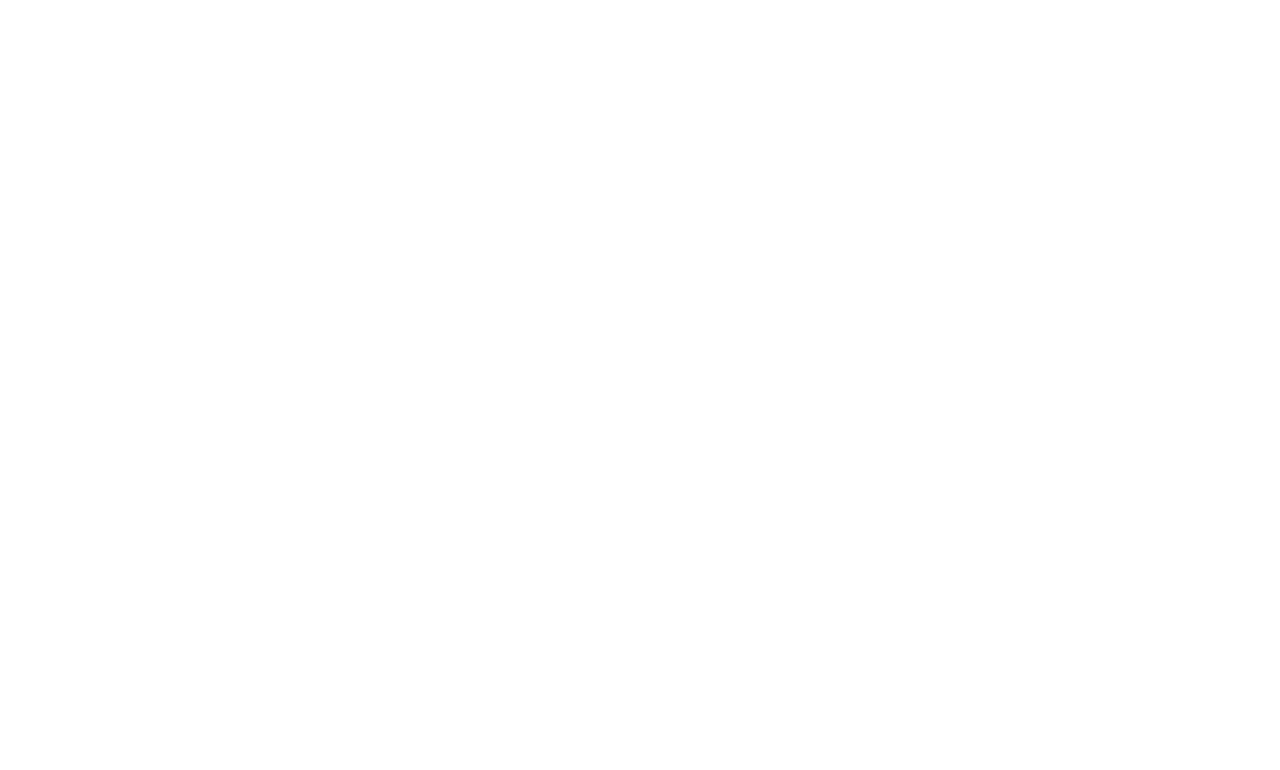
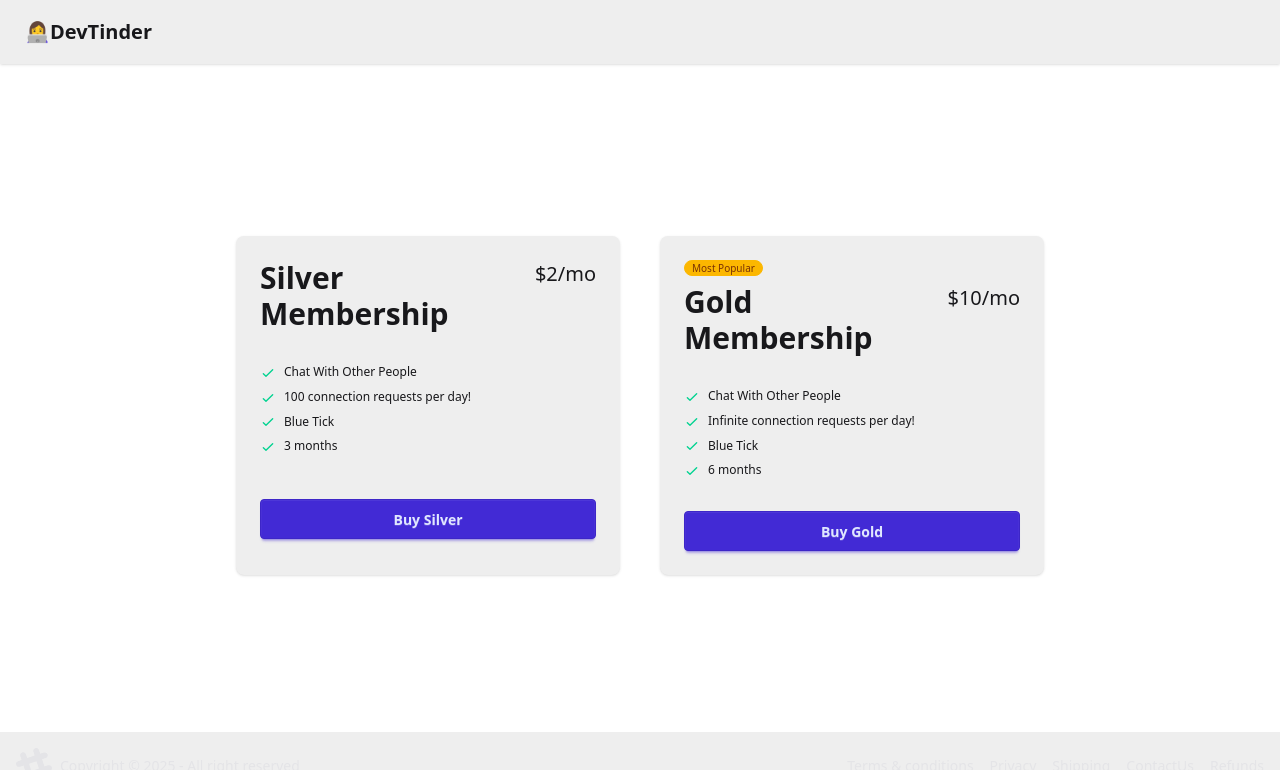
Before and after one commit to itssShiva/devTinder-web, a React (Vite) app: page /premium in a window 1280 px wide. Before the commit this address had no page. Shown: the top 770 px of the page. Built offline with nearby package versions, Linux system fonts and the light colour scheme; no server answers.

Commit message:
premium page created

```diff
--- a/src/App.jsx
+++ b/src/App.jsx
@@ -15,6 +15,7 @@ import TermsAndConditions from "./components/TermsAndConditions.jsx";
 import Privacy from "./components/Privacy.jsx";
 import ContactUs from "./components/ContactUs.jsx";
 import Refunds from "./components/Refunds.jsx";
+import Premium from "./components/Premium.jsx";
 
 function App() {
   return (
@@ -35,6 +36,7 @@ function App() {
           <Route path='/privacy' element={<Privacy/>}/>
           <Route path='/contactus' element={<ContactUs/>}/>
           <Route path='/refunds' element={<Refunds/>}/>
+          <Route path='/premium' element={<Premium/>}/>
           </Route>
       </Routes>
     </BrowserRouter>
--- a/src/components/Navbar.jsx
+++ b/src/components/Navbar.jsx
@@ -68,6 +68,9 @@ try {
                 <Link to={'/requests'}>Requests</Link>
               </li>
               <li>
+                <Link to={'/premium'}>Premium</Link>
+              </li>
+              <li>
                 <a onClick={handleLogout}>Logout</a>
               </li>
             </ul>
--- /dev/null
+++ b/src/components/Premium.jsx
@@ -0,0 +1,84 @@
+import React from 'react'
+import { BASE_URL } from '../utils/Constant'
+
+
+const Premium = () => {
+
+  const handleBuy=async(type)=>{
+    const res=await axios.post(BASE_URL+'/payment/create',{
+      membershipType:type
+    },{withCredentials:true}
+  )
+
+  console.log(res);
+  }
+  return (
+    <div className='flex justify-center my-43 gap-10'>
+        <div className="card w-96 bg-base-300 shadow-sm max-h-[500px]">
+  <div className="card-body">
+    <div className="flex justify-between">
+      <h2 className="text-3xl font-bold">Silver Membership</h2>
+      <span className="text-xl">$2/mo</span>
+    </div>
+    <ul className="mt-6 flex flex-col gap-2 text-xs">
+      <li>
+        <svg xmlns="http://www.w3.org/2000/svg" className="size-4 me-2 inline-block text-success" fill="none" viewBox="0 0 24 24" stroke="currentColor"><path strokeLinecap="round" strokeLinejoin="round" strokeWidth="2" d="M5 13l4 4L19 7" /></svg>
+        <span>Chat With Other People</span>
+      </li>
+      <li>
+        <svg xmlns="http://www.w3.org/2000/svg" className="size-4 me-2 inline-block text-success" fill="none" viewBox="0 0 24 24" stroke="currentColor"><path strokeLinecap="round" strokeLinejoin="round" strokeWidth="2" d="M5 13l4 4L19 7" /></svg>
+        <span>100 connection requests per day!</span>
+      </li>
+      <li>
+        <svg xmlns="http://www.w3.org/2000/svg" className="size-4 me-2 inline-block text-success" fill="none" viewBox="0 0 24 24" stroke="currentColor"><path strokeLinecap="round" strokeLinejoin="round" strokeWidth="2" d="M5 13l4 4L19 7" /></svg>
+        <span>Blue Tick</span>
+      </li>
+      <li>
+        <svg xmlns="http://www.w3.org/2000/svg" className="size-4 me-2 inline-block text-success" fill="none" viewBox="0 0 24 24" stroke="currentColor"><path strokeLinecap="round" strokeLinejoin="round" strokeWidth="2" d="M5 13l4 4L19 7" /></svg>
+        <span>3 months</span>
+      </li>
+
+
+    </ul>
+    <div className="mt-6">
+      <button className="btn btn-primary btn-block mt-3" onClick={()=>handleBuy("silver")}>Buy Silver</button>
+    </div>
+  </div>
+</div>
+        <div className="card w-96 bg-base-300 shadow-sm">
+  <div className="card-body">
+    <span className="badge badge-xs badge-warning">Most Popular</span>
+    <div className="flex justify-between">
+      <h2 className="text-3xl font-bold">Gold Membership</h2>
+      <span className="text-xl">$10/mo</span>
+    </div>
+    <ul className="mt-6 flex flex-col gap-2 text-xs">
+      <li>
+        <svg xmlns="http://www.w3.org/2000/svg" className="size-4 me-2 inline-block text-success" fill="none" viewBox="0 0 24 24" stroke="currentColor"><path strokeLinecap="round" strokeLinejoin="round" strokeWidth="2" d="M5 13l4 4L19 7" /></svg>
+        <span>Chat With Other People</span>
+      </li>
+      <li>
+        <svg xmlns="http://www.w3.org/2000/svg" className="size-4 me-2 inline-block text-success" fill="none" viewBox="0 0 24 24" stroke="currentColor"><path strokeLinecap="round" strokeLinejoin="round" strokeWidth="2" d="M5 13l4 4L19 7" /></svg>
+        <span>Infinite connection requests per day!</span>
+      </li>
+      <li>
+        <svg xmlns="http://www.w3.org/2000/svg" className="size-4 me-2 inline-block text-success" fill="none" viewBox="0 0 24 24" stroke="currentColor"><path strokeLinecap="round" strokeLinejoin="round" strokeWidth="2" d="M5 13l4 4L19 7" /></svg>
+        <span>Blue Tick</span>
+      </li>
+      <li>
+        <svg xmlns="http://www.w3.org/2000/svg" className="size-4 me-2 inline-block text-success" fill="none" viewBox="0 0 24 24" stroke="currentColor"><path strokeLinecap="round" strokeLinejoin="round" strokeWidth="2" d="M5 13l4 4L19 7" /></svg>
+        <span>6 months</span>
+      </li>
+
+
+    </ul>
+    <div className="mt-6">
+      <button className="btn btn-primary btn-block" onClick={()=>handleBuy("gold")}>Buy Gold</button>
+    </div>
+  </div>
+</div>
+    </div>
+  )
+}
+
+export default Premium
```
